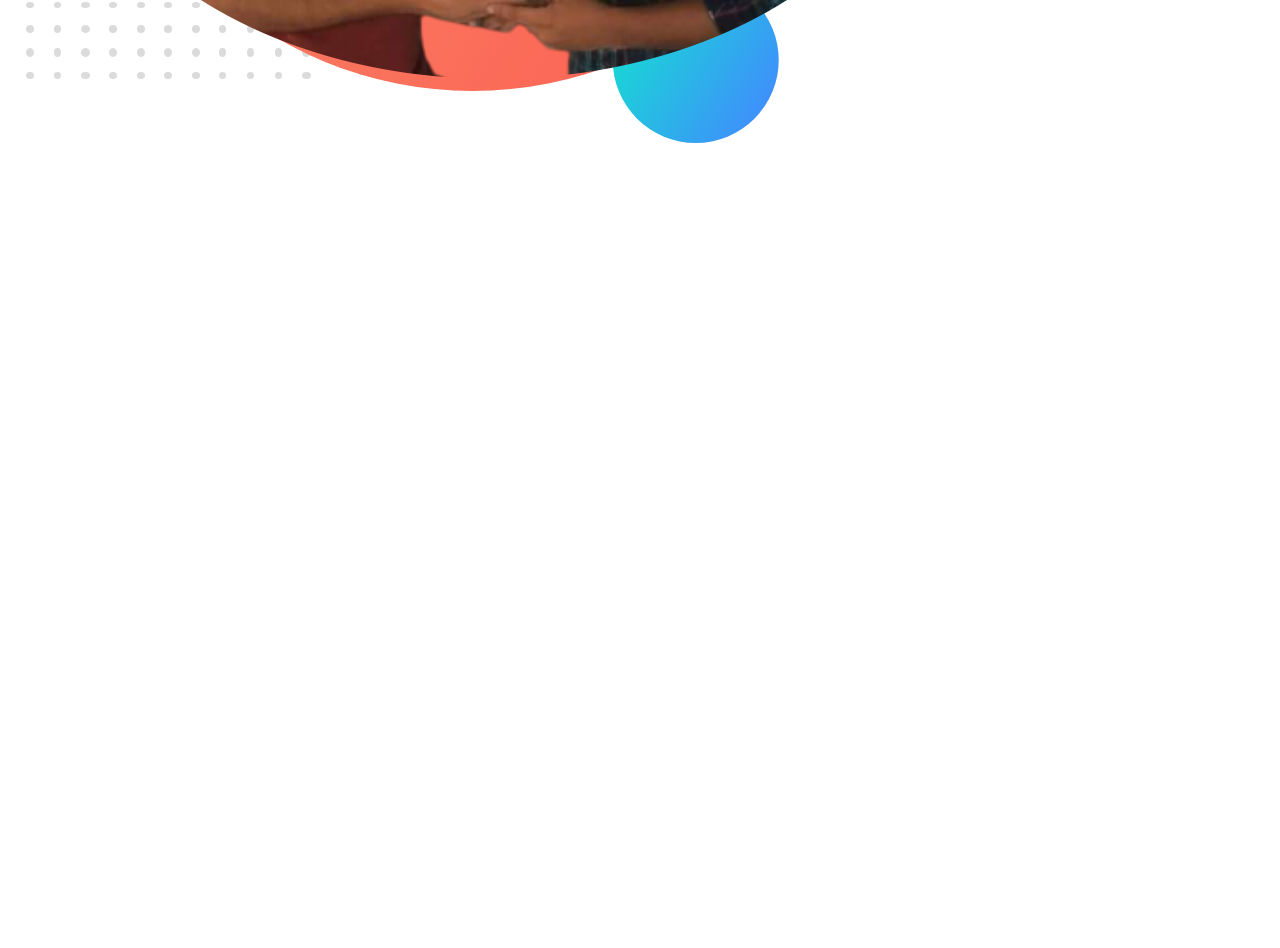
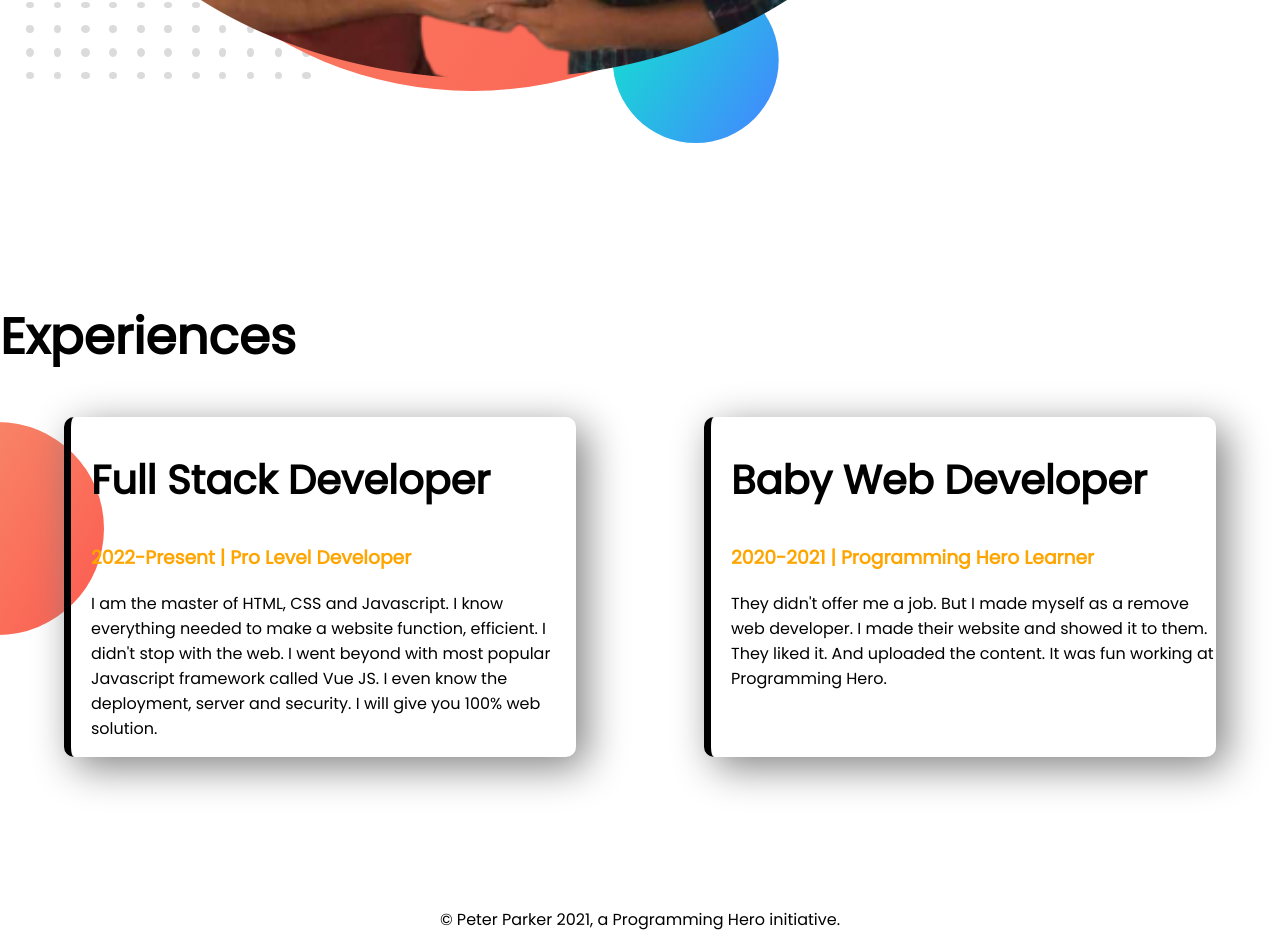
Before and after one commit to Shahed595/developer-portfolio, a plain HTML site: page index.html in a window 1280 px wide. Shown: the part 1529-2477 px from the top of the page. Before the commit the page ends 1829 px from the top, so only its background shows below. Drawn offline with Linux system fonts and the light colour scheme.

Commit message:
final added

```diff
--- a/index.html
+++ b/index.html
@@ -13,7 +13,7 @@
 </head>
 
 <body>
-    <section class="top-banner">
+    <section class="top-banner flexible-container">
         <div class="half-width">
             <h1>Welcome To</h1>
             <h1> <span class="orange-color"> Multitasker Shahed</span> World</h1>
@@ -29,7 +29,7 @@
             <img src="images/shahed1.png" alt="">
         </div>
     </section>
-    <section class="dream-big">
+    <section class="dream-big flexible-container">
         <div class="half-width">
             <img src="images/shahed2.png" alt="">
         </div>
@@ -41,6 +41,29 @@
             <a class="link-button" target="_blank" href="">DOWNLOAD RESUME</a>
         </div>
     </section>
+    <section class="experience-area">
+        <h1>Experiences</h1>
+        <div class="flexible-container">
+            <div id="full-stack-experience" class="experience-item">
+                <h2>Full Stack Developer</h2>
+                <h3 class="orange-color">2022-Present | Pro Level Developer</h3>
+                <p>I am the master of HTML, CSS and Javascript. I know everything needed to make a website function,
+                    efficient. I didn't stop with the web. I went beyond with most popular Javascript framework called
+                    Vue
+                    JS. I even know the deployment, server and security. I will give you 100% web solution.</p>
+            </div>
+            <div id="web-developer-experience" class="experience-item">
+                <h2>Baby Web Developer</h2>
+                <h3 class="orange-color">2020-2021 | Programming Hero Learner</h3>
+                <p>They didn't offer me a job. But I made myself as a remove web developer. I made their website and
+                    showed
+                    it to them. They liked it. And uploaded the content. It was fun working at Programming Hero.</p>
+            </div>
+        </div>
+    </section>
+    <footer>
+        <p>© Peter Parker 2021, a Programming Hero initiative.</p>
+    </footer>
 </body>
 
 </html>
--- a/style.css
+++ b/style.css
@@ -5,10 +5,13 @@ body{
 h1{
     font-size: 50px;
 }
+h2{
+    font-size:40px;
+}
 .orange-color{
     color:orange;
 }
-section{
+.flexible-container{
     display:flex;
     margin-bottom: 150px;
 }
@@ -35,5 +38,32 @@ section{
 .dream-big{
     background-image: url(images/dream-bg.png);
     background-repeat: no-repeat;
-    background-position-x: right;
+    background-position: right;
 }
+.experience-area{
+    background-image: url(images/exp-bg.png);
+    background-repeat: no-repeat;
+    background-position: left;
+}
+.experience-item{
+    width:40%;
+    margin-left: 5%;
+    margin-right: 5%;
+    padding-left:20px;
+    border-radius: 10px;
+    box-shadow:  10px 10px 40px gray;
+}
+#web-developer-experience{
+    border-left: 7px solid;
+    border-image: linear-gradiant(blue,cyan);
+    border-image-slice: 1;
+
+}
+#full-stack-experience{
+    border-left: 7px solid;
+    border-image: linear-gradiant(salmon,tomato);
+    border-image-slice: 1;
+}
+footer{
+    text-align: center;
+}
```
